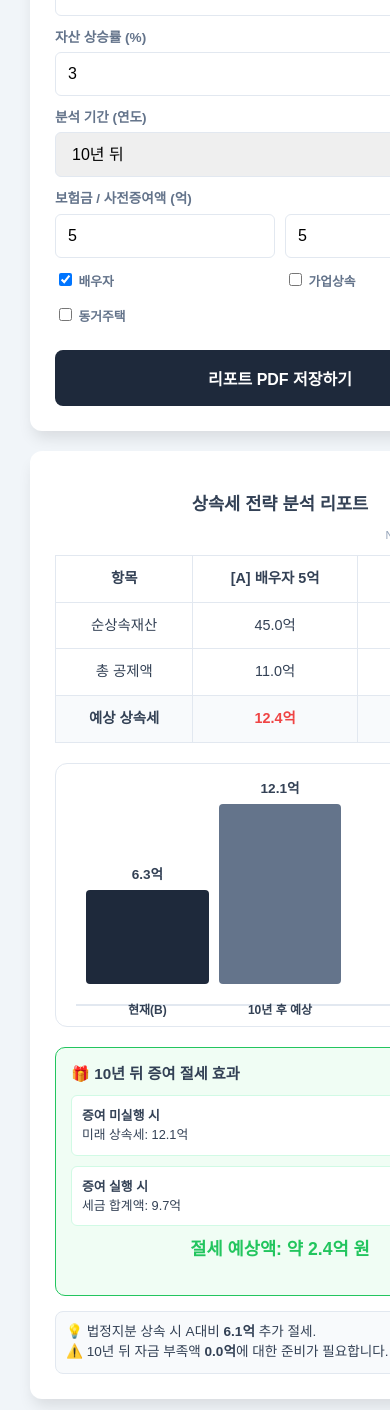
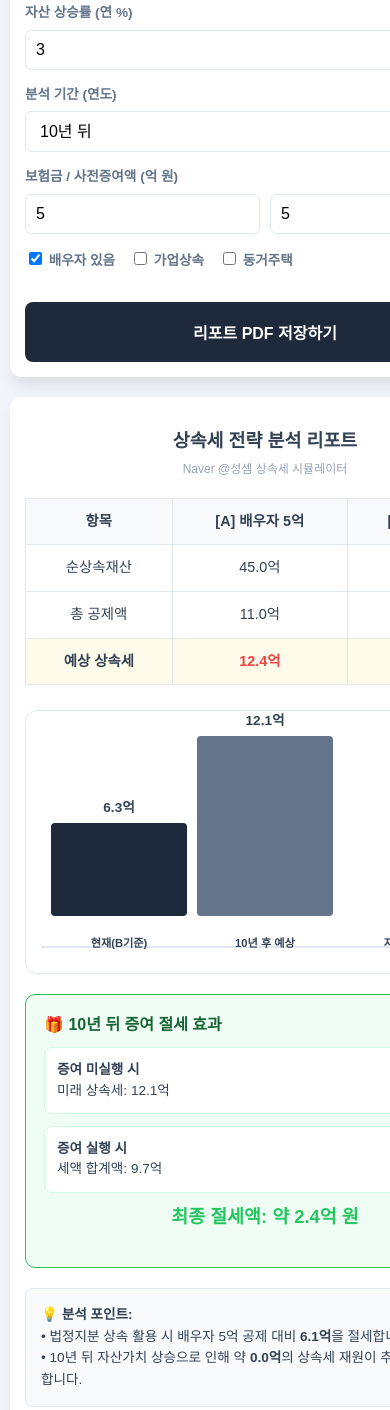
Before and after one commit to James2586/sangsok-consulting, a plain HTML site: page index.html in a window 390 px wide. Shown: the part 410-1820 px from the top of the page. Drawn offline with nearby package versions, Linux system fonts and the light colour scheme.

Commit message:
Add files via upload

```diff
--- a/index.html
+++ b/index.html
@@ -3,51 +3,58 @@
 <head>
     <meta charset="UTF-8">
     <meta name="viewport" content="width=device-width, initial-scale=1.0, maximum-scale=1.0, user-scalable=no">
-    <title>성셈의 상속세 통합 시뮬레이터</title>
+    <title>성셈의 상속세 통합 전략 시뮬레이터</title>
     <script src="https://cdnjs.cloudflare.com/ajax/libs/html2canvas/1.4.1/html2canvas.min.js"></script>
     <script src="https://cdnjs.cloudflare.com/ajax/libs/jspdf/2.5.1/jspdf.umd.min.js"></script>
     <style>
         :root { --primary: #1e293b; --accent: #eab308; --danger: #ef4444; --success: #22c55e; --blue: #3b82f6; }
         body { font-family: 'Pretendard', sans-serif; background: #f1f5f9; padding: 20px; color: #334155; line-height: 1.5; margin: 0; }
 
-        /* [PC 데스크탑 레이아웃 고정] */
+        /* [기본 레이아웃 - 데스크탑] */
         .container {
             max-width: 1200px;
             margin: 0 auto;
             display: grid;
-            grid-template-columns: 400px 1fr; /* 좌측 입력창 고정, 우측 리포트 확장 */
+            grid-template-columns: 400px 1fr; /* 좌측 고정, 우측 확장 */
             gap: 20px;
         }
 
         .panel { background: white; padding: 25px; border-radius: 12px; box-shadow: 0 10px 15px -3px rgba(0,0,0,0.1); }
         h2 { border-left: 5px solid var(--accent); padding-left: 10px; margin-bottom: 20px; font-size: 1.25rem; }
-        .input-group { margin-bottom: 12px; }
-        label { display: block; font-size: 0.85rem; margin-bottom: 4px; font-weight: 600; color: #64748b; }
-        input[type="number"], select { width: 100%; padding: 12px; border: 1px solid #e2e8f0; border-radius: 6px; box-sizing: border-box; font-size: 16px; }
+        .input-group { margin-bottom: 15px; }
+        label { display: block; font-size: 0.85rem; margin-bottom: 6px; font-weight: 600; color: #64748b; }
+        input[type="number"], select { width: 100%; padding: 12px; border: 1px solid #e2e8f0; border-radius: 6px; box-sizing: border-box; font-size: 16px; background: #fff; }
 
-        /* 리포트 요소 */
-        .compare-table-wrapper { width: 100%; overflow-x: auto; margin-bottom: 20px; }
-        .compare-table { width: 100%; border-collapse: collapse; font-size: 0.9rem; min-width: 450px; }
+        /* 리포트/테이블 스타일 */
+        .compare-table-wrapper { width: 100%; overflow-x: auto; margin-bottom: 25px; -webkit-overflow-scrolling: touch; }
+        .compare-table { width: 100%; border-collapse: collapse; font-size: 0.9rem; min-width: 480px; }
         .compare-table th, .compare-table td { padding: 12px; border: 1px solid #e2e8f0; text-align: center; }
 
-        .chart-container { background: white; padding: 20px; border-radius: 12px; border: 1px solid #e2e8f0; margin-bottom: 20px; }
-        .chart-area { height: 180px; display: flex; align-items: flex-end; gap: 20px; padding: 20px 10px; border-bottom: 2px solid #e2e8f0; position: relative; }
-        .bar { flex: 1; background: #cbd5e1; position: relative; border-radius: 4px; transition: height 0.5s ease; }
+        /* 차트 스타일 */
+        .chart-container { background: white; padding: 25px 15px; border-radius: 12px; border: 1px solid #e2e8f0; margin-bottom: 20px; }
+        .chart-area { height: 180px; display: flex; align-items: flex-end; gap: 20px; padding: 0 10px 30px 10px; border-bottom: 2px solid #e2e8f0; position: relative; }
+        .bar { flex: 1; background: #cbd5e1; position: relative; border-radius: 4px; transition: height 0.4s ease; }
         .bar.active { background: var(--primary); }
         .bar.warning { background: var(--danger); }
-        .bar-label { position: absolute; bottom: -35px; width: 100%; text-align: center; font-size: 0.75rem; font-weight: 600; }
+        .bar-label { position: absolute; bottom: -35px; width: 100%; text-align: center; font-size: 0.75rem; font-weight: 600; white-space: nowrap; }
         .bar-value { position: absolute; top: -25px; width: 100%; text-align: center; font-weight: 800; font-size: 0.85rem; }
 
-        .gift-box { background: #f0fdf4; padding: 15px; border-radius: 10px; border: 1px solid var(--success); margin-top: 20px; }
-        .gift-grid { display: grid; grid-template-columns: 1fr 1fr; gap: 10px; }
-        .btn-pdf { background: var(--primary); color: white; border: none; padding: 16px; border-radius: 8px; cursor: pointer; font-weight: 700; width: 100%; font-size: 1rem; margin-top: 10px; }
+        /* 증여 섹션 */
+        .gift-box { background: #f0fdf4; padding: 18px; border-radius: 10px; border: 1px solid var(--success); margin-top: 20px; }
+        .gift-grid { display: grid; grid-template-columns: 1fr 1fr; gap: 12px; margin: 10px 0; }
+        .gift-item { background: white; padding: 12px; border-radius: 8px; border: 1px solid #d1fae5; font-size: 0.85rem; }
+        .btn-pdf { background: var(--primary); color: white; border: none; padding: 18px; border-radius: 8px; cursor: pointer; font-weight: 700; width: 100%; font-size: 1rem; margin-top: 15px; }
 
-        /* [모바일 전용 스타일] */
+        /* [모바일 최적화 핵심 스타일] */
         @media (max-width: 850px) {
-            .container { grid-template-columns: 1fr; padding: 10px; }
-            .gift-grid { grid-template-columns: 1fr; }
+            body { padding: 10px; }
+            .container { grid-template-columns: 1fr; } /* 1열로 전환 */
+            .panel { padding: 15px; }
             .chart-area { gap: 10px; }
-            h2 { font-size: 1.1rem; }
+            .gift-grid { grid-template-columns: 1fr; } /* 증여 박스 세로 배치 */
+            .bar-label { font-size: 0.7rem; }
+            input[type="number"], select { padding: 10px; }
+            h2 { font-size: 1.15rem; }
         }
     </style>
 </head>
@@ -56,73 +63,75 @@
 <div class="container">
     <div class="panel no-print">
         <h2>데이터 입력</h2>
-        <div class="input-group"><label>부동산 (억)</label><input type="number" id="re_asset" value="40" oninput="update()"></div>
-        <div class="input-group"><label>현금/금융 (억)</label><input type="number" id="cash_asset" value="10" oninput="update()"></div>
-        <div class="input-group"><label>채무/부채 (억)</label><input type="number" id="debt" value="5" oninput="update()"></div>
+        <div class="input-group"><label>부동산 (억 원)</label><input type="number" id="re_asset" value="40" step="0.1" oninput="update()"></div>
+        <div class="input-group"><label>현금/금융 (억 원)</label><input type="number" id="cash_asset" value="10" step="0.1" oninput="update()"></div>
+        <div class="input-group"><label>총 부채 (억 원)</label><input type="number" id="debt" value="5" step="0.1" oninput="update()"></div>
         <div class="input-group"><label>자녀 수 (명)</label><input type="number" id="child_count" value="2" oninput="update()"></div>
-        <div class="input-group"><label>자산 상승률 (%)</label><input type="number" id="growth" value="3" oninput="update()"></div>
+        <div class="input-group"><label>자산 상승률 (연 %)</label><input type="number" id="growth" value="3" step="0.1" oninput="update()"></div>
 
         <div class="input-group">
             <label>분석 기간 (연도)</label>
             <select id="analysis_years" onchange="update()">
-                <option value="1">1년 뒤</option><option value="3">3년 뒤</option>
-                <option value="5">5년 뒤</option><option value="10" selected>10년 뒤</option>
+                <option value="1">1년 뒤</option>
+                <option value="3">3년 뒤</option>
+                <option value="5">5년 뒤</option>
+                <option value="10" selected>10년 뒤</option>
             </select>
         </div>
 
-        <div class="input-group"><label>보험금 / 사전증여액 (억)</label>
+        <div class="input-group"><label>보험금 / 사전증여액 (억 원)</label>
             <div style="display:flex; gap:10px;">
-                <input type="number" id="insurance" value="5" oninput="update()" placeholder="보험">
-                <input type="number" id="gift_plan" value="5" oninput="update()" placeholder="증여">
+                <input type="number" id="insurance" value="5" step="0.1" oninput="update()" placeholder="보험">
+                <input type="number" id="gift_plan" value="5" step="0.1" oninput="update()" placeholder="증여">
             </div>
         </div>
 
-        <div style="display: grid; grid-template-columns: 1fr 1fr; gap: 10px; margin-bottom: 10px;">
-            <label style="font-size: 0.8rem;"><input type="checkbox" id="has_spouse" checked onchange="update()"> 배우자</label>
-            <label style="font-size: 0.8rem;"><input type="checkbox" id="biz_deduct" onchange="update()"> 가업상속</label>
-            <label style="font-size: 0.8rem;"><input type="checkbox" id="live_together" onchange="update()"> 동거주택</label>
+        <div style="display: flex; flex-wrap: wrap; gap: 15px; margin-bottom: 10px;">
+            <label style="font-size: 0.85rem;"><input type="checkbox" id="has_spouse" checked onchange="update()"> 배우자 있음</label>
+            <label style="font-size: 0.85rem;"><input type="checkbox" id="biz_deduct" onchange="update()"> 가업상속</label>
+            <label style="font-size: 0.85rem;"><input type="checkbox" id="live_together" onchange="update()"> 동거주택</label>
         </div>
         <button class="btn-pdf" id="pdf_btn" onclick="downloadPDF()">리포트 PDF 저장하기</button>
     </div>
 
     <div class="panel" id="capture-target">
-        <h2 style="border:none; text-align:center; padding:0; margin-bottom:10px;">상속세 전략 분석 리포트</h2>
-        <p style="text-align:right; font-size:0.7rem; color:#94a3b8; margin-top:0;">Naver @성셈 시뮬레이터</p>
+        <h2 style="border:none; text-align:center; padding:0; margin-bottom:5px;">상속세 전략 분석 리포트</h2>
+        <p style="text-align:center; font-size:0.75rem; color:#94a3b8; margin:0 0 20px 0;">Naver @성셈 상속세 시뮬레이터</p>
 
         <div class="compare-table-wrapper">
             <table class="compare-table">
-                <thead>
+                <thead style="background:#f8fafc;">
                     <tr><th>항목</th><th>[A] 배우자 5억</th><th>[B] 법정지분</th></tr>
                 </thead>
-                <tbody>
+                <tbody id="result_table_body">
                     <tr><td>순상속재산</td><td id="row_net_a">0억</td><td id="row_net_b">0억</td></tr>
                     <tr><td>총 공제액</td><td id="row_deduct_a">0억</td><td id="row_deduct_b">0억</td></tr>
-                    <tr style="background:#f8fafc; font-weight:bold;"><td>예상 상속세</td><td id="row_tax_a" style="color:var(--danger);">0억</td><td id="row_tax_b" style="color:var(--blue);">0억</td></tr>
+                    <tr style="background:#fffbeb; font-weight:bold;"><td>예상 상속세</td><td id="row_tax_a" style="color:var(--danger);">0억</td><td id="row_tax_b" style="color:var(--blue);">0억</td></tr>
                 </tbody>
             </table>
         </div>
 
         <div class="chart-container">
             <div class="chart-area">
-                <div class="bar active" id="bar_now"><div class="bar-value" id="val_now">0억</div><div class="bar-label">현재(B)</div></div>
+                <div class="bar active" id="bar_now"><div class="bar-value" id="val_now">0억</div><div class="bar-label">현재(B기준)</div></div>
                 <div class="bar" style="background:#64748b;" id="bar_future"><div class="bar-value" id="val_future">0억</div><div class="bar-label" id="label_future">미래 예상</div></div>
-                <div class="bar warning" id="bar_gap"><div class="bar-value" id="val_gap">0억</div><div class="bar-label">자금부족</div></div>
+                <div class="bar warning" id="bar_gap"><div class="bar-value" id="val_gap">0억</div><div class="bar-label">자금 부족액</div></div>
             </div>
         </div>
 
         <div class="gift-box">
-            <h3 style="margin:0 0 10px 0; font-size: 0.95rem;">🎁 <span id="display_years">10</span>년 뒤 증여 절세 효과</h3>
+            <h3 style="margin:0; font-size: 1rem; color: #166534;">🎁 <span id="display_years">10</span>년 뒤 증여 절세 효과</h3>
             <div class="gift-grid">
-                <div style="background:white; padding:10px; border-radius:6px; border:1px solid #d1fae5; font-size:0.8rem;">
+                <div class="gift-item">
                     <strong>증여 미실행 시</strong><br>미래 상속세: <span id="gift_none_tax">0억</span>
                 </div>
-                <div style="background:white; padding:10px; border-radius:6px; border:1px solid #d1fae5; font-size:0.8rem;">
-                    <strong>증여 실행 시</strong><br>세금 합계액: <span id="gift_done_total">0억</span>
+                <div class="gift-item">
+                    <strong>증여 실행 시</strong><br>세액 합계액: <span id="gift_done_total">0억</span>
                 </div>
             </div>
-            <p style="text-align:center; margin-top:10px; font-weight:bold; color:var(--success); font-size:1.1rem;">절세 예상액: 약 <span id="total_saving_val">0</span>억 원</p>
+            <p style="text-align:center; margin-top:10px; font-weight:bold; color:var(--success); font-size:1.15rem;">최종 절세액: 약 <span id="total_saving_val">0</span>억 원</p>
         </div>
-        <div id="consulting_note" style="margin-top:15px; padding:10px; background:#f8fafc; border-radius:8px; font-size:0.85rem; border:1px solid #e2e8f0;"></div>
+        <div id="consulting_note" style="margin-top:20px; padding:15px; background:#f8fafc; border-radius:8px; font-size:0.85rem; border:1px solid #e2e8f0; line-height:1.6;"></div>
     </div>
 </div>
 
@@ -137,6 +146,7 @@ function calculateTax(base) {
 }
 
 function update() {
+    // 입력값 파싱 (모바일 대응을 위해 명시적 parseFloat)
     const re = parseFloat(document.getElementById('re_asset').value) || 0;
     const cash = parseFloat(document.getElementById('cash_asset').value) || 0;
     const debt = parseFloat(document.getElementById('debt').value) || 0;
@@ -150,45 +160,53 @@ function update() {
     const isLive = document.getElementById('live_together').checked;
 
     const netAsset = (re + cash) - debt;
-    const commonDeduct = 5 + Math.min(Math.max((cash-debt)*0.2, 0), 2) + (isLive?Math.min(re*0.8, 6):0) + (isBiz?100:0);
 
-    const taxA = calculateTax(netAsset - (commonDeduct + (hasSpouse?5:0)));
-    const d_spouse_max = hasSpouse ? Math.max(5, Math.min(netAsset * (1.5/(1.5 + childCount)), 30)) : 0;
+    // 공제액 계산
+    const d_base = 5;
+    const d_cash = Math.min(Math.max((cash - debt) * 0.2, 0), 2);
+    const d_etc = (isLive ? Math.min(re * 0.8, 6) : 0) + (isBiz ? 100 : 0);
+    const commonDeduct = d_base + d_cash + d_etc;
+
+    // 시나리오 A
+    const taxA = calculateTax(netAsset - (commonDeduct + (hasSpouse ? 5 : 0)));
+    // 시나리오 B (법정지분)
+    const d_spouse_max = hasSpouse ? Math.max(5, Math.min(netAsset * (1.5 / (1.5 + childCount)), 30)) : 0;
     const taxB = calculateTax(netAsset - (commonDeduct + d_spouse_max));
 
-    // 테이블 업데이트
+    // 결과값 적용
     document.getElementById('row_net_a').innerText = document.getElementById('row_net_b').innerText = netAsset.toFixed(1) + "억";
-    document.getElementById('row_deduct_a').innerText = (commonDeduct + (hasSpouse?5:0)).toFixed(1) + "억";
+    document.getElementById('row_deduct_a').innerText = (commonDeduct + (hasSpouse ? 5 : 0)).toFixed(1) + "억";
     document.getElementById('row_deduct_b').innerText = (commonDeduct + d_spouse_max).toFixed(1) + "억";
     document.getElementById('row_tax_a').innerText = taxA.toFixed(1) + "억";
     document.getElementById('row_tax_b').innerText = taxB.toFixed(1) + "억";
     document.getElementById('display_years').innerText = years;
     document.getElementById('label_future').innerText = years + "년 후 예상";
 
-    // 미래 시뮬레이션
+    // 미래 가치 시뮬레이션
     const reFuture = re * Math.pow(1 + growth, years);
     const taxFutureNoGift = calculateTax((reFuture + cash - debt) - (commonDeduct + d_spouse_max));
-    const giftTax = calculateTax((giftAmt/childCount) - 0.5) * childCount;
-    const taxFutureWithGift = calculateTax(((re-giftAmt)*Math.pow(1+growth, years) + cash - debt) - (commonDeduct + d_spouse_max));
+    const giftTax = (childCount > 0) ? calculateTax((giftAmt / childCount) - 0.5) * childCount : calculateTax(giftAmt);
+    const taxFutureWithGift = calculateTax(((re - giftAmt) * Math.pow(1 + growth, years) + cash - debt) - (commonDeduct + d_spouse_max));
 
     document.getElementById('gift_none_tax').innerText = taxFutureNoGift.toFixed(1) + "억";
     document.getElementById('gift_done_total').innerText = (taxFutureWithGift + giftTax).toFixed(1) + "억";
     document.getElementById('total_saving_val').innerText = Math.max(0, taxFutureNoGift - (taxFutureWithGift + giftTax)).toFixed(1);
 
+    // 차트 데이터 업데이트
     const gap = Math.max(0, taxFutureNoGift - insurance - cash);
     document.getElementById('val_now').innerText = taxB.toFixed(1) + "억";
     document.getElementById('val_future').innerText = taxFutureNoGift.toFixed(1) + "억";
     document.getElementById('val_gap').innerText = gap.toFixed(1) + "억";
 
     const maxVal = Math.max(taxB, taxFutureNoGift, gap, 1);
-    document.getElementById('bar_now').style.height = (taxB/maxVal*100) + "%";
-    document.getElementById('bar_future').style.height = (taxFutureNoGift/maxVal*100) + "%";
-    document.getElementById('bar_gap').style.height = (gap/maxVal*100) + "%";
+    document.getElementById('bar_now').style.height = (taxB / maxVal * 100) + "%";
+    document.getElementById('bar_future').style.height = (taxFutureNoGift / maxVal * 100) + "%";
+    document.getElementById('bar_gap').style.height = (gap / maxVal * 100) + "%";
 
-    document.getElementById('consulting_note').innerHTML = `💡 법정지분 상속 시 A대비 <b>${(taxA-taxB).toFixed(1)}억</b> 추가 절세.<br>⚠️ ${years}년 뒤 자금 부족액 <b>${gap.toFixed(1)}억</b>에 대한 준비가 필요합니다.`;
+    document.getElementById('consulting_note').innerHTML = `💡 <b>분석 포인트:</b><br>• 법정지분 상속 활용 시 배우자 5억 공제 대비 <b>${(taxA - taxB).toFixed(1)}억</b>을 절세합니다.<br>• ${years}년 뒤 자산가치 상승으로 인해 약 <b>${gap.toFixed(1)}억</b>의 상속세 재원이 추가로 준비되어야 합니다.`;
 }
 
-// [핵심: 모바일 PDF 저장 로직]
+// PDF 다운로드 (Blob 방식 - 모바일 최강 호환성)
 async function downloadPDF() {
     const btn = document.getElementById('pdf_btn');
     btn.disabled = true;
@@ -210,25 +228,25 @@ async function downloadPDF() {
 
         pdf.addImage(imgData, 'JPEG', 10, 15, imgWidth, imgHeight);
 
-        // Blob을 이용한 모바일 강제 다운로드 방식
         const blob = pdf.output('blob');
         const url = URL.createObjectURL(blob);
         const a = document.createElement('a');
         a.href = url;
-        a.download = `상속세_분석_${new Date().getTime()}.pdf`;
+        a.download = `상속세_분석_리포트_${new Date().getTime()}.pdf`;
         document.body.appendChild(a);
         a.click();
         document.body.removeChild(a);
         URL.revokeObjectURL(url);
 
     } catch (e) {
-        alert("생성 실패: 브라우저의 다운로드 권한을 확인해주세요.");
+        alert("PDF 생성 중 오류가 발생했습니다.");
     } finally {
         btn.disabled = false;
         btn.innerText = "리포트 PDF 저장하기";
     }
 }
 
+// 초기화
 window.onload = update;
 </script>
 </body>
```
